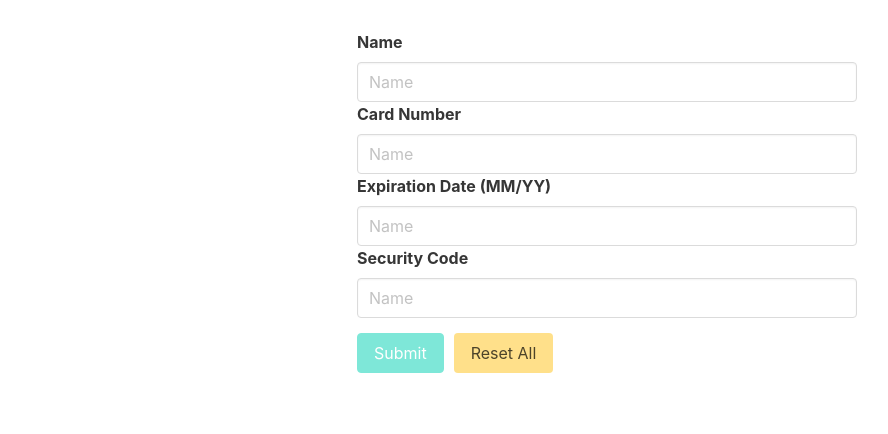
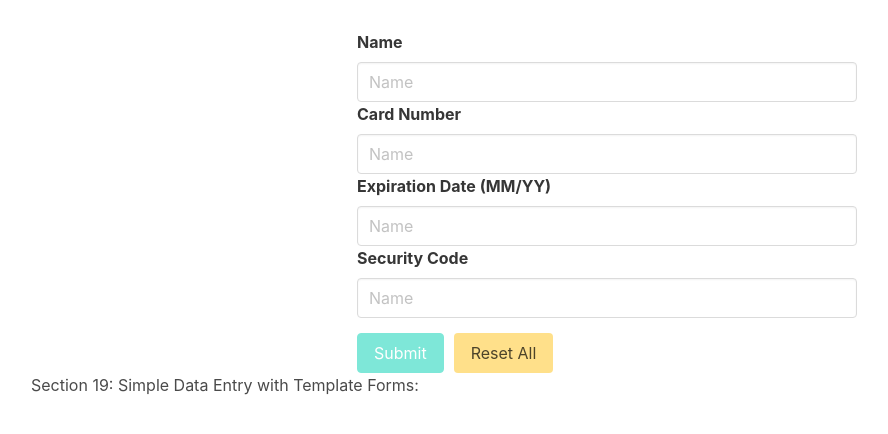
Before and after one commit to HennadiiZ/ang_ud_creditcard_18, an Angular app: page / in a window 1280 px wide. Shown: the top 434 px of the page, without its empty margins (33-921 px from the left). Built offline with nearby package versions, Linux system fonts and the light colour scheme.

Commit message:
Section 19: Simple Data Entry with Template Forms

```diff
--- a/src/app/app.component.ts
+++ b/src/app/app.component.ts
@@ -36,4 +36,7 @@ export class AppComponent {
     // npm i --save ngx-mask
 
   // 242. Resetting a Form
+
+  // =========== // Section 19: Simple Data Entry with Template Forms
+  //
 }
--- a/src/app/card-form/card-form.component.html
+++ b/src/app/card-form/card-form.component.html
@@ -6,3 +6,7 @@
   <button [disabled]="cardForm.invalid" class="button is-primary">Submit</button>
   <button type="button" class="button is-warning" (click)="onReset()">Reset All</button>
 </form>
+
+<p class="container">
+  Section 19: Simple Data Entry with Template Forms:
+</p>
```
